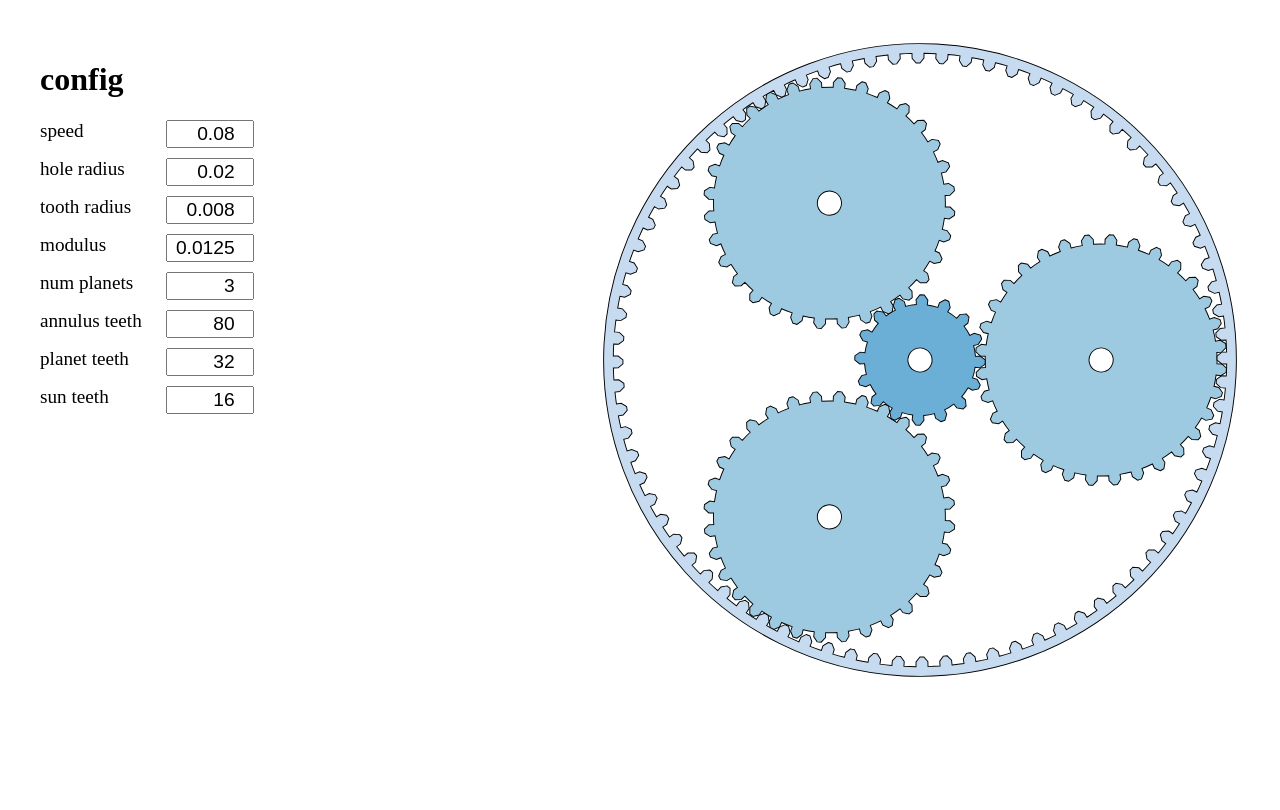
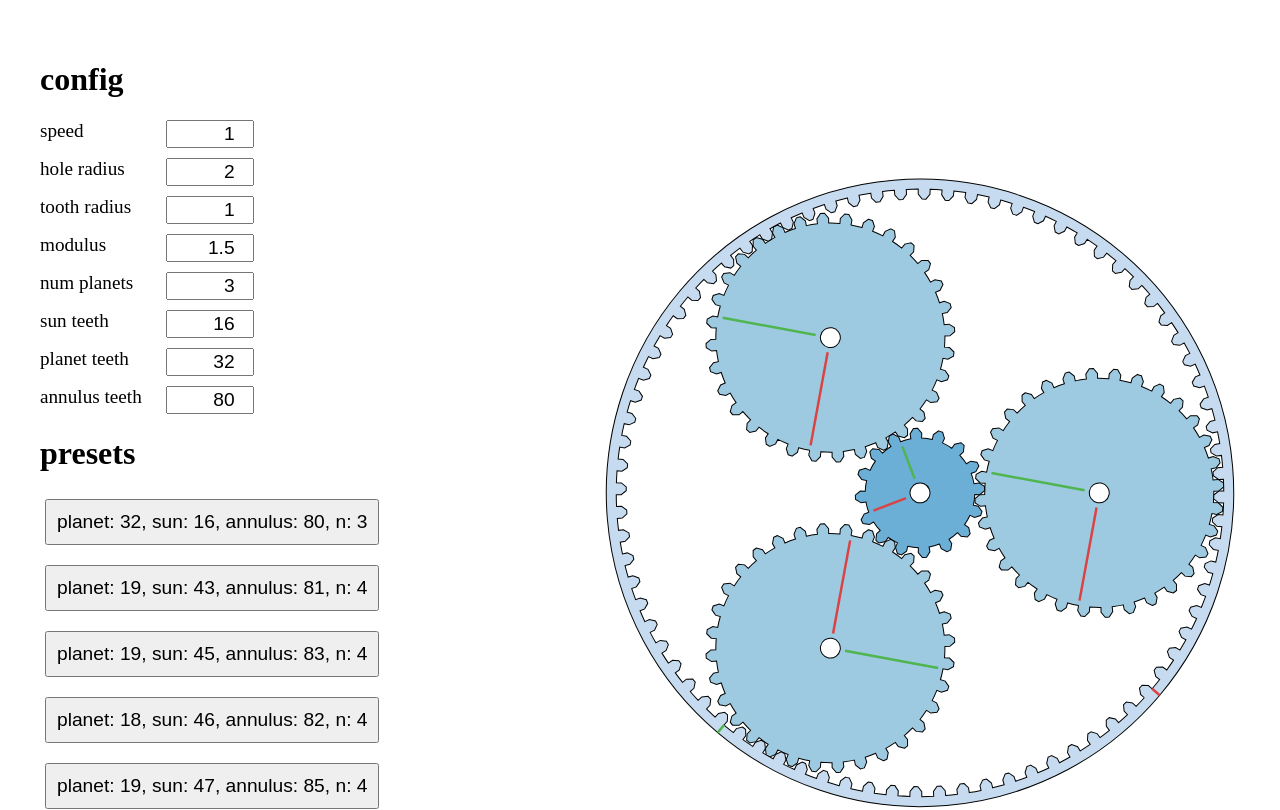
Before and after one commit to madewithlinux/gears, a Svelte app: page / in a window 1280 px wide. Shown: the top 810 px of the page. Built offline with nearby package versions, Linux system fonts and the light colour scheme.

Commit message:
fix gear meshing and make scaling work better

```diff
--- a/src/Gear.svelte
+++ b/src/Gear.svelte
@@ -1,7 +1,7 @@
 <svelte:options namespace="http://www.w3.org/2000/svg" />
 
 <script lang="ts">
-  import { gearPath } from "./epicyclic_gearing";
+  import { gearPath } from "./lib/epicyclic_gearing";
 
   export let fill: string;
   export let teeth: number;
@@ -13,12 +13,38 @@
   export let holeRadius: number;
   export let angle: number = 0;
   export let reverse: boolean = false;
+  export let angleOffsetDeg: number | undefined = undefined;
+  export let markers: boolean = true;
+
+  export let xAxisColor: string = "#da4343";
+  export let yAxisColor: string = "#4fb54f";
 
   $: angleSign = reverse ? -1 : 1;
-  $: transform = `translate(${x},${y}) rotate(${((angleSign * angle) / radius) % 360})`;
-  $: d = gearPath({ teeth, radius, annulus, toothRadius, holeRadius });
+  $: transform = `
+    translate(${x},${y})
+    rotate(${((angleSign * angle) / radius + (angleOffsetDeg ?? 0)) % 360})
+  `;
+  $: d = gearPath({ teeth, radius, annulus: annulus ?? false, toothRadius, holeRadius });
 </script>
 
-<g>
-  <path {fill} {transform} {d} />
+<g {transform}>
+  <!--
+    transform by -90 degrees because gearPath() starts drawing teeth at -PI/2, but we want to think about it like
+    it starts on the positive X axis (at 0)
+   -->
+  <path {fill} {d} transform="rotate(90)" />
+
+  {#if markers}
+    <g stroke="black" stroke-width={toothRadius / 2}>
+      {#if !annulus}
+        <line y1={0} y2={0} x1={holeRadius + toothRadius} x2={radius - 2 * toothRadius} stroke={xAxisColor} />
+        <line x1={0} x2={0} y1={holeRadius + toothRadius} y2={radius - 2 * toothRadius} stroke={yAxisColor} />
+        <!-- <circle cx={radius} cy={0} r={toothRadius / 3} transform="rotate({0.75 * (360 / teeth)})" stroke="blue" /> -->
+      {:else}
+        <line y1={0} y2={0} x1={radius + toothRadius} x2={radius + 3 * toothRadius} stroke={xAxisColor} />
+        <line x1={0} x2={0} y1={radius + toothRadius} y2={radius + 3 * toothRadius} stroke={yAxisColor} />
+        <!-- <circle cx={radius} cy={0} r={toothRadius / 3} transform="rotate({0.25 * (360 / teeth)})" stroke="blue" /> -->
+      {/if}
+    </g>
+  {/if}
 </g>
--- a/src/Gears.svelte
+++ b/src/Gears.svelte
@@ -9,6 +9,7 @@
     y: number;
     annulus?: boolean;
     reverse?: boolean;
+    toothOffset?: number;
   }
 </script>
 
@@ -18,23 +19,42 @@
   import { range } from "lodash";
   import { polarToCartesian } from "./lib/util";
   import Gear from "./Gear.svelte";
-import { getGearsContext } from "./lib/gears_context";
+  import { getGearsContext } from "./lib/gears_context";
 
-  let { speed, holeRadius, toothRadius, modulus, numPlanets, annulusTeeth, planetTeeth, sunTeeth } =
+  const { speed, holeRadius, toothRadius, modulus, numPlanets, annulusTeeth, planetTeeth, sunTeeth } =
     getGearsContext();
 
   $: annulusRadius = ($modulus * $annulusTeeth) / 2;
   $: planetRadius = ($modulus * $planetTeeth) / 2;
   $: sunRadius = ($modulus * $sunTeeth) / 2;
+  $: planetCenterR = sunRadius + planetRadius;
+  $: frameWidth = (annulusRadius + 3 * $toothRadius) * 2 * 1.02;
+  // TODO: put this back into some kind of context object
+  $: console.log({frameWidth})
+
   $: angleScale = scaleLinear([0, $numPlanets], [0, 2 * Math.PI]);
-  $: planetCenterR = sunRadius + planetRadius;
-
   $: gears = [
     ...range($numPlanets).map((i) => {
-      const [x, y] = polarToCartesian(angleScale(i), planetCenterR);
-      return { fill: "#9ecae1", teeth: $planetTeeth, radius: planetRadius, x, y };
+      const angleRadians = angleScale(i);
+      const [x, y] = polarToCartesian(angleRadians, planetCenterR);
+
+      const oddFlip = [$sunTeeth, $planetTeeth, $annulusTeeth]
+        .map((v) => (v % 4 == 0 ? 0 : 180))
+        .reduce((a, b) => a + b, 0);
+      const angleOffsetDeg =
+        (((($sunTeeth + $planetTeeth) / $planetTeeth) * i) / $numPlanets) * 360 + oddFlip;
+
+      return { fill: "#9ecae1", teeth: $planetTeeth, radius: planetRadius, x, y, angleOffsetDeg };
     }),
-    { fill: "#c6dbef", teeth: $annulusTeeth, radius: annulusRadius, x: 0, y: 0, annulus: true },
+    {
+      fill: "#c6dbef",
+      teeth: $annulusTeeth,
+      radius: annulusRadius,
+      x: 0,
+      y: 0,
+      annulus: true,
+      angleOffsetDeg: $sunTeeth % 2 == 0 ? 0 : 180,
+    },
     { fill: "#6baed6", teeth: $sunTeeth, radius: sunRadius, x: 0, y: 0, reverse: true },
   ] as GearDef[];
 
@@ -46,9 +66,11 @@ import { getGearsContext } from "./lib/gears_context";
 
   function step(timestamp: DOMHighResTimeStamp) {
     // correction factor for relative to 60hz
-    const factor = prevTimestamp === undefined ? 1 : (timestamp - prevTimestamp) / ((1 / 60) * 1000);
-    angle = angle + $speed * factor;
-    frameAngle = frameAngle + ($speed * factor) / frameRadius;
+    const frameFactor = prevTimestamp === undefined ? 1 : (timestamp - prevTimestamp) / ((1 / 60) * 1000);
+    const sizeFactor = frameWidth;
+    const adjustedSpeed = $speed * frameFactor * sizeFactor / 16;
+    angle = angle + adjustedSpeed;
+    frameAngle = frameAngle + adjustedSpeed / frameRadius;
     prevTimestamp = timestamp;
     animationFrame = requestAnimationFrame(step);
   }
@@ -62,12 +84,12 @@ import { getGearsContext } from "./lib/gears_context";
 <svg
   class="gears"
   xmlns="http://www.w3.org/2000/svg"
-  viewBox="-0.53,-0.53,1.06,1.06"
+  viewBox="{-frameWidth / 2},{-frameWidth / 2},{frameWidth},{frameWidth}"
   stroke="black"
-  stroke-width={1 / 640}
+  stroke-width={frameWidth / 640}
 >
   <g transform={`rotate(${frameAngle % 360})`}>
-    {#each gears as d, i (i)}
+    {#each gears as d (d)}
       <Gear {...d} toothRadius={$toothRadius} holeRadius={$holeRadius} {angle} />
     {/each}
   </g>
--- a/src/components/ConfigPanel.svelte
+++ b/src/components/ConfigPanel.svelte
@@ -1,8 +1,9 @@
 <script lang="ts">
   import { getGearsContext } from "../lib/gears_context";
+  import ConfigPresets from "./ConfigPresets.svelte";
   import InputNumber from "./InputNumber.svelte";
 
-  let { speed, holeRadius, toothRadius, modulus, numPlanets, annulusTeeth, planetTeeth, sunTeeth } =
+  const { speed, holeRadius, toothRadius, modulus, numPlanets, annulusTeeth, planetTeeth, sunTeeth } =
     getGearsContext();
 </script>
 
@@ -14,10 +15,11 @@
     <InputNumber id="toothRadius" bind:value={$toothRadius} />
     <InputNumber id="modulus" bind:value={$modulus} />
     <InputNumber id="numPlanets" bind:value={$numPlanets} integer />
+    <InputNumber id="sunTeeth" bind:value={$sunTeeth} integer />
+    <InputNumber id="planetTeeth" bind:value={$planetTeeth} integer />
     <InputNumber id="annulusTeeth" bind:value={$annulusTeeth} integer />
-    <InputNumber id="planetTeeth" bind:value={$planetTeeth} integer />
-    <InputNumber id="sunTeeth" bind:value={$sunTeeth} integer />
   </div>
+  <ConfigPresets />
 </div>
 
 <style>
--- /dev/null
+++ b/src/components/ConfigPresets.svelte
@@ -0,0 +1,50 @@
+<script lang="ts">
+  import { getGearsContext } from "../lib/gears_context";
+
+  const { planetTeeth, sunTeeth, annulusTeeth, numPlanets } = getGearsContext();
+
+  const presets = [
+    { sun: 16, planet: 32, annulus: 80, n: 3 },
+    { sun: 43, planet: 19, annulus: 81, n: 4 },
+    { sun: 45, planet: 19, annulus: 83, n: 4 },
+    { sun: 46, planet: 18, annulus: 82, n: 4 },
+    { sun: 47, planet: 19, annulus: 85, n: 4 },
+    { sun: 50, planet: 18, annulus: 86, n: 4 },
+    { sun: 53, planet: 19, annulus: 91, n: 4 },
+  ];
+</script>
+
+<div>
+  <h1>presets</h1>
+  <div class="config">
+    {#each presets as { planet, sun, annulus, n }}
+      <button
+        on:click|self={() => {
+          $planetTeeth = planet;
+          $sunTeeth = sun;
+          $annulusTeeth = annulus;
+          $numPlanets = n;
+        }}
+      >
+        planet: {planet}, sun: {sun}, annulus: {annulus}, n: {n}
+      </button>
+    {/each}
+  </div>
+</div>
+
+<style>
+  .config {
+    width: max-content;
+    max-width: 100%;
+    display: grid;
+    grid-template-columns: 1fr;
+    gap: 10px;
+    font-size: 1.2rem;
+  }
+
+  button {
+    font-size: 1.2rem;
+    margin: 5px;
+    padding: 10px;
+  }
+</style>
--- a/src/epicyclic_gearing.ts
+++ b/src/lib/epicyclic_gearing.ts
@@ -16,10 +16,8 @@
 // OR IN CONNECTION WITH THE USE OR PERFORMANCE OF THIS SOFTWARE.
 
 export interface GearDef {
-  // fill: string;
   teeth: number;
   radius: number;
-  // origin: [number, number];
   annulus?: boolean;
   toothRadius: number;
   holeRadius: number;
--- a/src/lib/gears_context.ts
+++ b/src/lib/gears_context.ts
@@ -15,10 +15,10 @@ export interface GearsContext {
 }
 
 export const getDefaultGearsContext = () => ({
-  speed: writable(0.08),
-  holeRadius: writable(0.02),
-  toothRadius: writable(0.008),
-  modulus: writable(1 / 80),
+  speed: writable(1),
+  holeRadius: writable(2),
+  toothRadius: writable(1),
+  modulus: writable(1.5),
   numPlanets: writable(3),
   annulusTeeth: writable(80),
   planetTeeth: writable(32),
```
Also changed, not shown: 1 other file (tests, documents, lock files or other folders).
